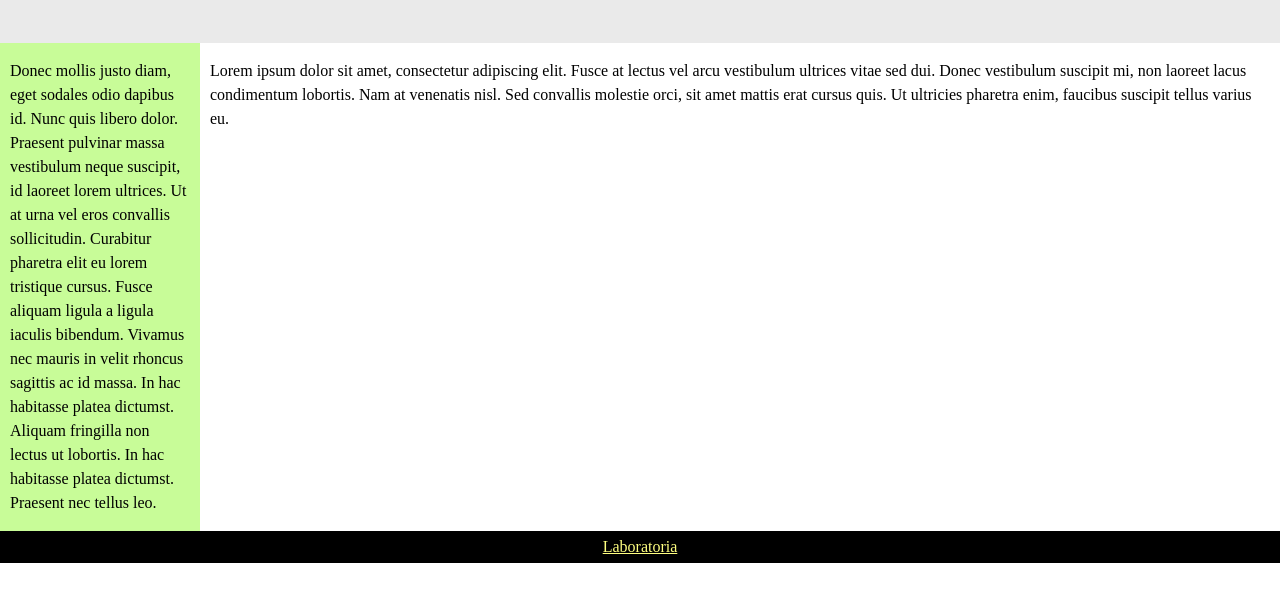
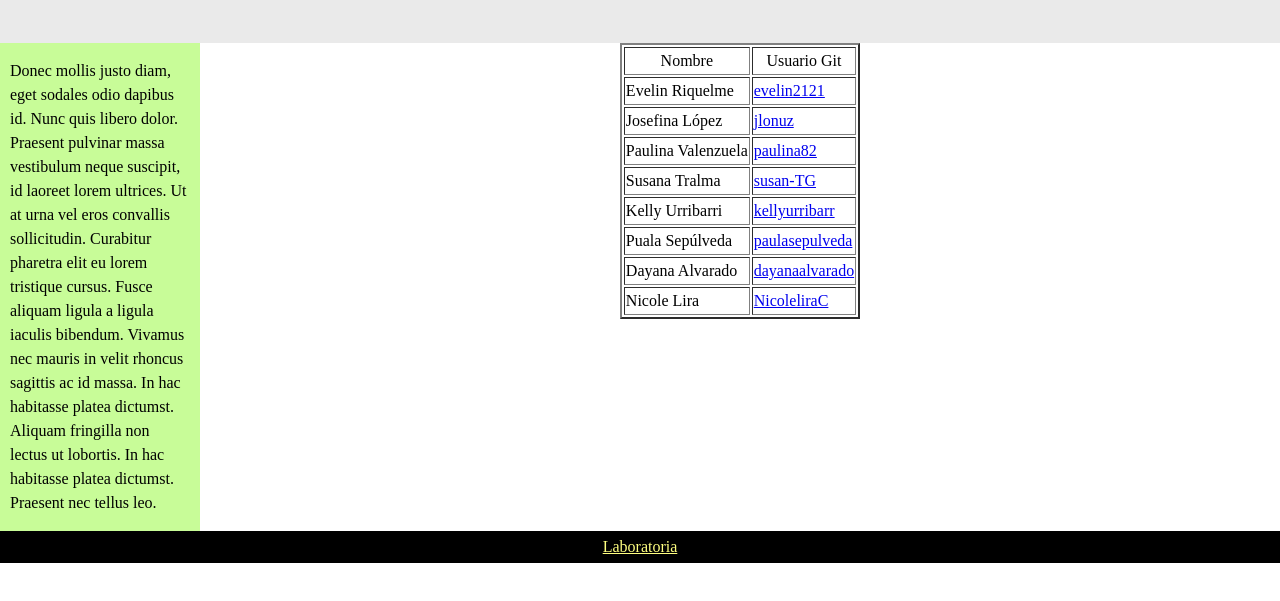
Before and after one commit to KellyUrribarr/git-css, a plain HTML site: page index.html in a window 1280 px wide. Shown: the part 47-648 px from the top of the page. Drawn offline with Linux system fonts and the light colour scheme.

Commit message:
añadir la tabla al index

```diff
--- a/index.html
+++ b/index.html
@@ -24,7 +24,48 @@
 			<div id="contentcolumn">
 				<div class="innertube">
 					<!-- ESPACIO CENTRAL -->
-					<p>Lorem ipsum dolor sit amet, consectetur adipiscing elit. Fusce at lectus vel arcu vestibulum ultrices vitae sed dui. Donec vestibulum suscipit mi, non laoreet lacus condimentum lobortis. Nam at venenatis nisl. Sed convallis molestie orci, sit amet mattis erat cursus quis. Ut ultricies pharetra enim, faucibus suscipit tellus varius eu.</p>
+					<center><table border="2px">
+
+
+						<tr style="text-align:center;">
+							<td>Nombre</td>
+							<td>Usuario Git</td>
+
+						</tr>
+						<tr>
+							<td>Evelin Riquelme</td>
+							<td><a href="https://github.com/evelin2121">evelin2121</a></td>
+						</tr>
+						<tr>
+							<td>Josefina López</td>
+							<td><a href="https://github.com/jlonuz">jlonuz</a></td>
+						</tr>
+						<tr>
+							<td>Paulina Valenzuela</td>
+							<td><a href="https://github.com/paulina82">paulina82</a></td>
+						</tr>
+						<tr>
+							<td>Susana Tralma </td>
+							<td><a href="https://github.com/susan-TG">susan-TG</a></td>
+						</tr>
+						<tr>
+							<td>Kelly Urribarri </td>
+							<td><a href="https://github.com/kellyurribarr">kellyurribarr</a></td>
+						</tr>
+						<tr>
+							<td>Puala Sepúlveda </td>
+							<td><a href="https://github.com/paulasepulveda">paulasepulveda</a></td>
+						</tr>
+						<tr>
+							<td>Dayana Alvarado </td>
+							<td><a href="https://github.com/dayanaalvarado">dayanaalvarado</a></td>
+						</tr>
+						<tr>
+							<td>Nicole Lira </td>
+							<td><a href="https://github.com/NicoleliraC">NicoleliraC</a></td>
+						</tr>
+					</center></table>
+
 				</div>
 			</div>
 		</div>
```
